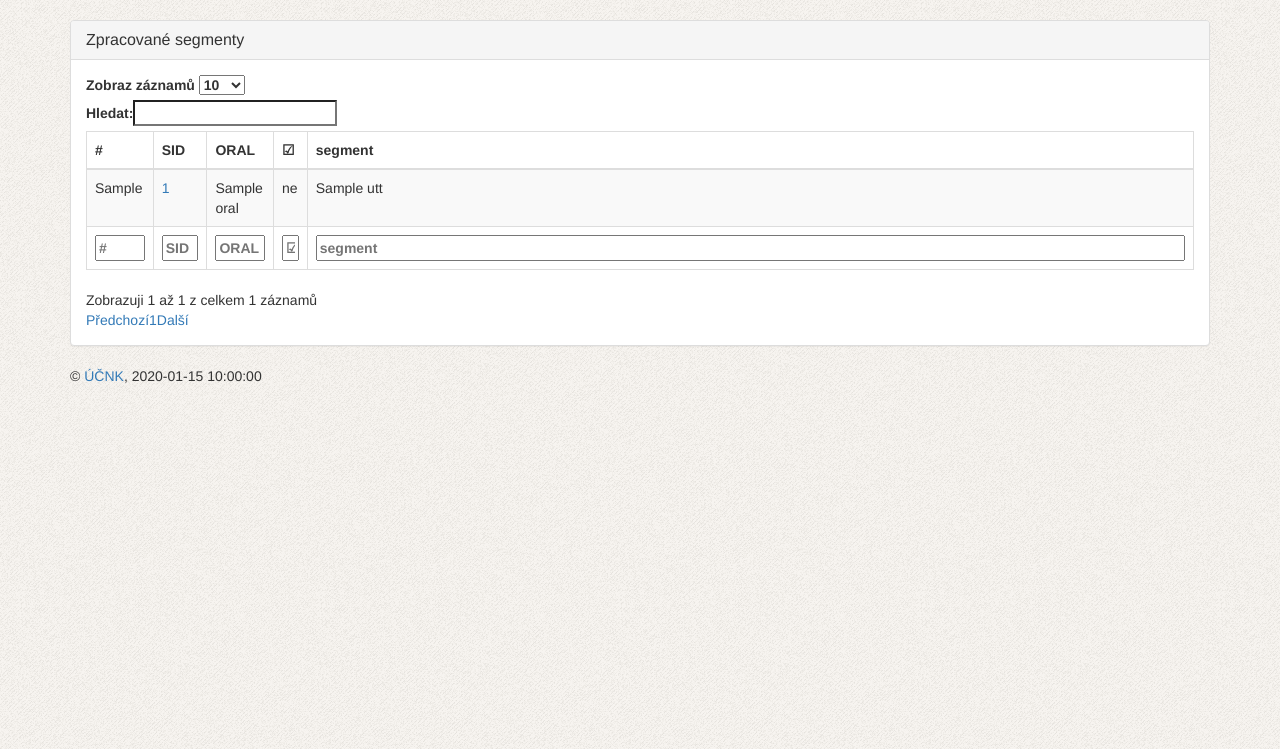
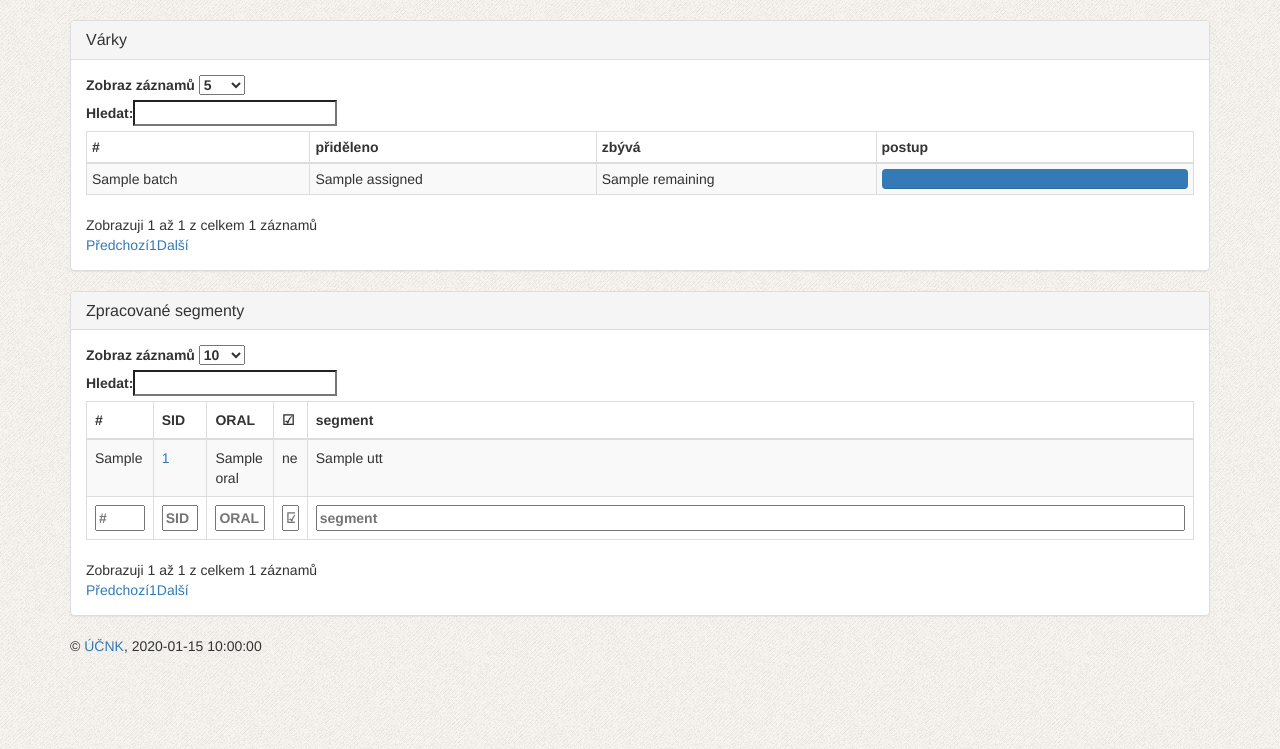
Before and after one commit to dlukes/kudlanka, a Python web app: template kudlanka/templates/list.html in a window 1280 px wide. Shown: the part 51-800 px from the top of the page. Run offline with Jinja, Linux system fonts and the light colour scheme; the template is opened without the code that fills it: most values are stand-ins (such as "Sample title", 1, 10 or a date in 2020); some libraries are stand-ins or nearby versions.

Commit message:
add a batch overview to the list view
- also, move list reversing into the template (conceptually, this is purely a
  matter of how the data is displayed)

```diff
--- a/kudlanka/static/css/kudlanka.css
+++ b/kudlanka/static/css/kudlanka.css
@@ -80,6 +80,17 @@
   width: 1em;
 }
 
+.progress {
+  margin-bottom: 0 !important;
+}
+
+.progress-bar[aria-valuenow="0"] {
+  color: gray;
+  min-width: 3%;
+  background: transparent;
+  box-shadow: none;
+}
+
 #user-progress {
   top: 50px;
   position: fixed;
--- a/kudlanka/static/js/list.js
+++ b/kudlanka/static/js/list.js
@@ -1,13 +1,6 @@
 $(document).ready(function () {
 
-  // add filter inputs to footer
-  $("#seg-table tfoot th").each(function () {
-    var title = $("#seg-table thead th").eq($(this).index()).text();
-    $(this).html('<input type="text" placeholder="' + title + '" />');
-  });
-
-  // initialize data table
-  var dt = $("#seg-table").DataTable({
+  var init = {
     order: [],
     language: {
       "sProcessing":   "Provádím...",
@@ -26,9 +19,21 @@
         "sLast":     "Poslední"
       }
     }
+  };
+
+  // add filter inputs to seg-table footer
+  $("#seg-table tfoot th").each(function () {
+    var title = $("#seg-table thead th").eq($(this).index()).text();
+    $(this).html('<input type="text" placeholder="' + title + '" />');
   });
 
-  // apply filter criteria
+  // initialize data table
+  var dt = $("#seg-table").DataTable(init);
+  init.pageLength = 5;
+  init.lengthMenu = [5, 10, 25, 50, 100];
+  $("#batch-table").DataTable(init);
+
+  // wire up seg-table column filtering
   dt.columns().every(function () {
     var that = this;
     $("input", this.footer()).on("keyup change", function () {
--- a/kudlanka/templates/list.html
+++ b/kudlanka/templates/list.html
@@ -10,6 +10,46 @@
 </script>
 
 <div class="container">
+
+  <div class="row">
+    <div class="col-md-12">
+      <div class="panel panel-default">
+        <div class="panel-heading">
+          <h3 class="panel-title">Várky</h3>
+        </div>
+        <div class="panel-body">
+          <table id="batch-table"
+                 class="table table-striped table-condensed table-bordered dataTable no-footer">
+            <thead>
+              <tr>
+                <th>#</th><th>přiděleno</th><th>zbývá</th><th>postup</th>
+              </tr>
+            </thead>
+            <tbody>
+              {% for batch in batches | reverse %}
+              <tr>
+                <td>{{ batch.batch }}</td>
+                <td>{{ batch.assigned }}</td>
+                <td>{{ batch.remaining }}</td>
+                <td>
+                  <div class="progress">
+                    <div class="progress-bar {{ progress_color(batch) }}"
+                         aria-valuenow="{{ batch.done }}" aria-valuemin="0"
+                         aria-valuemax="{{ batch.assigned }}" role="progressbar"
+                         style="width: {{ batch.done / batch.assigned * 100 }}%">
+                      <span>{{ batch.done }}/{{ batch.assigned }}</span>
+                    </div>
+                  </div>
+                </td>
+              </tr>
+              {% endfor %}
+            </tbody>
+          </table>
+        </div>
+      </div>
+    </div>
+  </div>
+
   <div class="row">
     <div class="col-md-12">
       <div class="panel panel-default">
@@ -23,13 +63,8 @@
                 <th>#</th><th>SID</th><th>ORAL</th><th>☑</th><th>segment</th>
               </tr>
             </thead>
-            <tfoot>
-              <tr>
-                <th>#</th><th>SID</th><th>ORAL</th><th>☑</th><th>segment</th>
-              </tr>
-            </tfoot>
             <tbody>
-              {% for seg in segs %}
+              {% for seg in segs | reverse %}
               <tr>
                 <td>{{ seg.i }}</td>
                 <td><a href="edit/{{ seg.sid }}/">{{ seg.sid }}</a></td>
@@ -39,10 +74,16 @@
               </tr>
               {% endfor %}
             </tbody>
+            <tfoot>
+              <tr>
+                <th>#</th><th>SID</th><th>ORAL</th><th>☑</th><th>segment</th>
+              </tr>
+            </tfoot>
           </table>
         </div>
       </div>
     </div>
   </div>
+
 </div>
 {% endblock %}
```
Also changed, not shown: kudlanka/views.py (+29 -4 lines).
